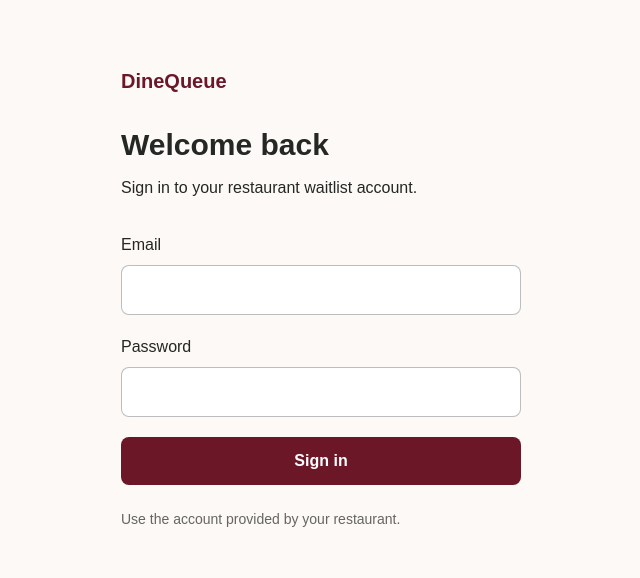
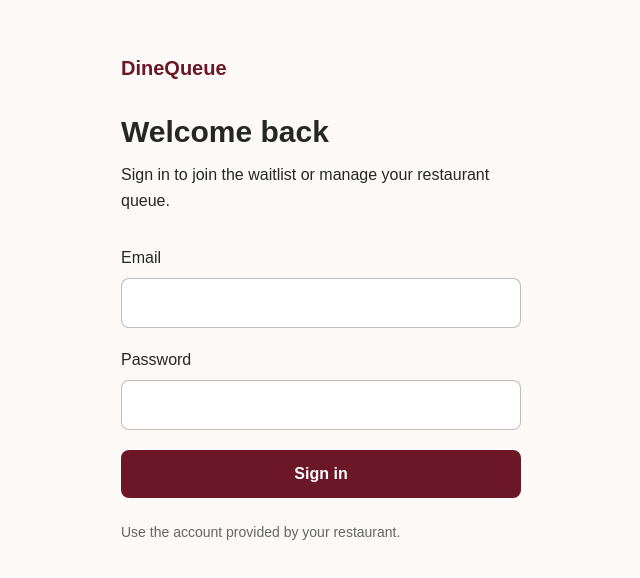
Before and after one commit to bbxndg/DineQueue, a Next.js app in the folder apps/web/: page /login in a window 1280 px wide. Shown: the part 102-680 px from the top of the page, without its empty margins (319-959 px from the left). Built offline with nearby package versions, Linux system fonts and the light colour scheme; no server answers.

Commit message:
chore(web): clarify login copy for repeatable deployment proof (#18)

```diff
--- a/apps/web/src/app/login/page.tsx
+++ b/apps/web/src/app/login/page.tsx
@@ -11,7 +11,7 @@ export default async function LoginPage() {
   return <main className="mx-auto flex min-h-screen max-w-md flex-col justify-center px-6 py-12">
     <p className="mb-8 text-xl font-semibold text-wine">DineQueue</p>
     <h1 className="text-3xl font-semibold">Welcome back</h1>
-    <p className="mt-3 leading-relaxed">Sign in to your restaurant waitlist account.</p>
+    <p className="mt-3 leading-relaxed">Sign in to join the waitlist or manage your restaurant queue.</p>
     {endedSession && <p role="status" className="mt-4 rounded-lg border border-wine/30 p-3 text-wine">Your session has ended. Please sign in again.</p>}
     <LoginForm />
     <p className="mt-6 text-sm text-ink/70">Use the account provided by your restaurant.</p>
```
